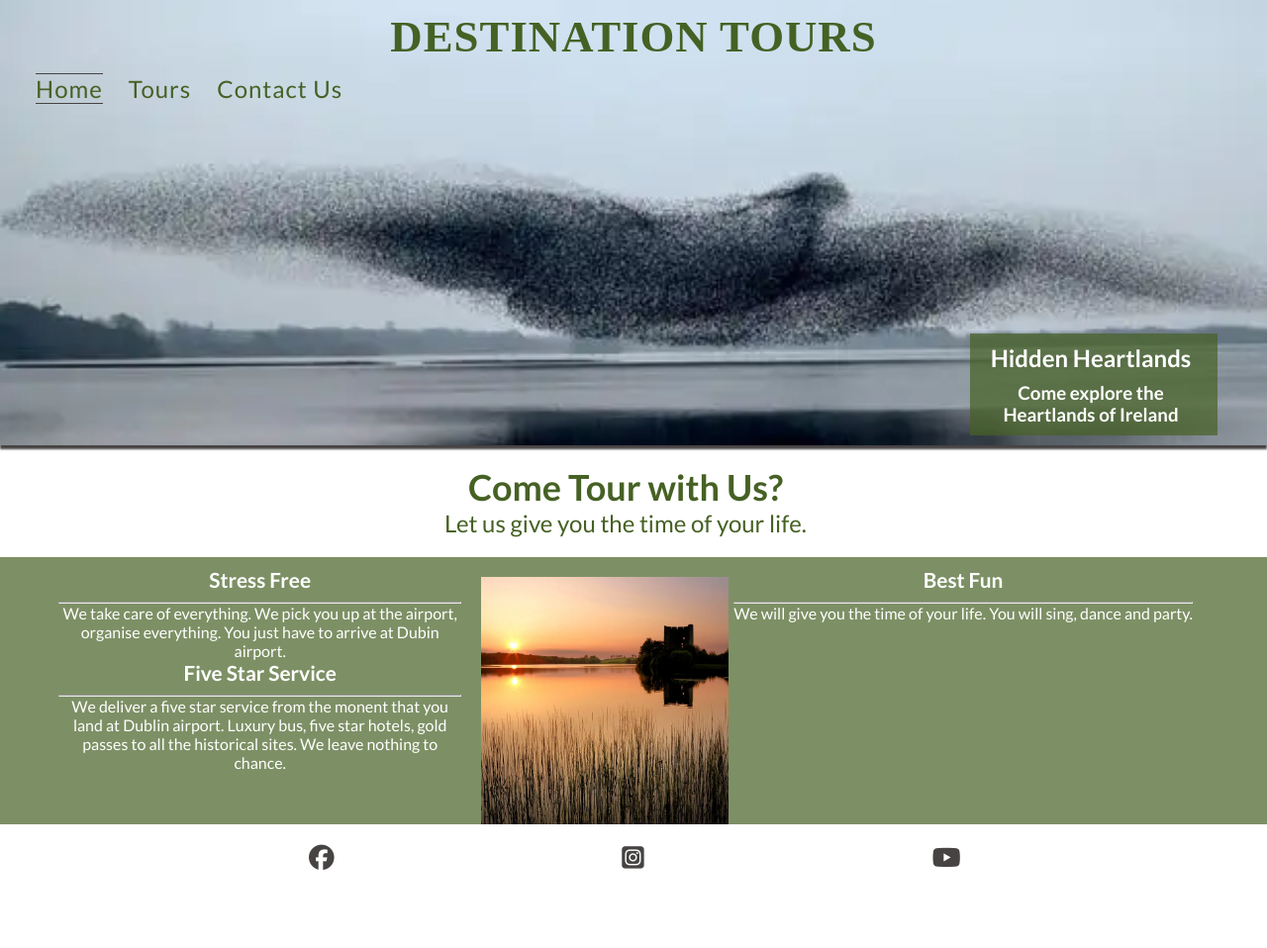
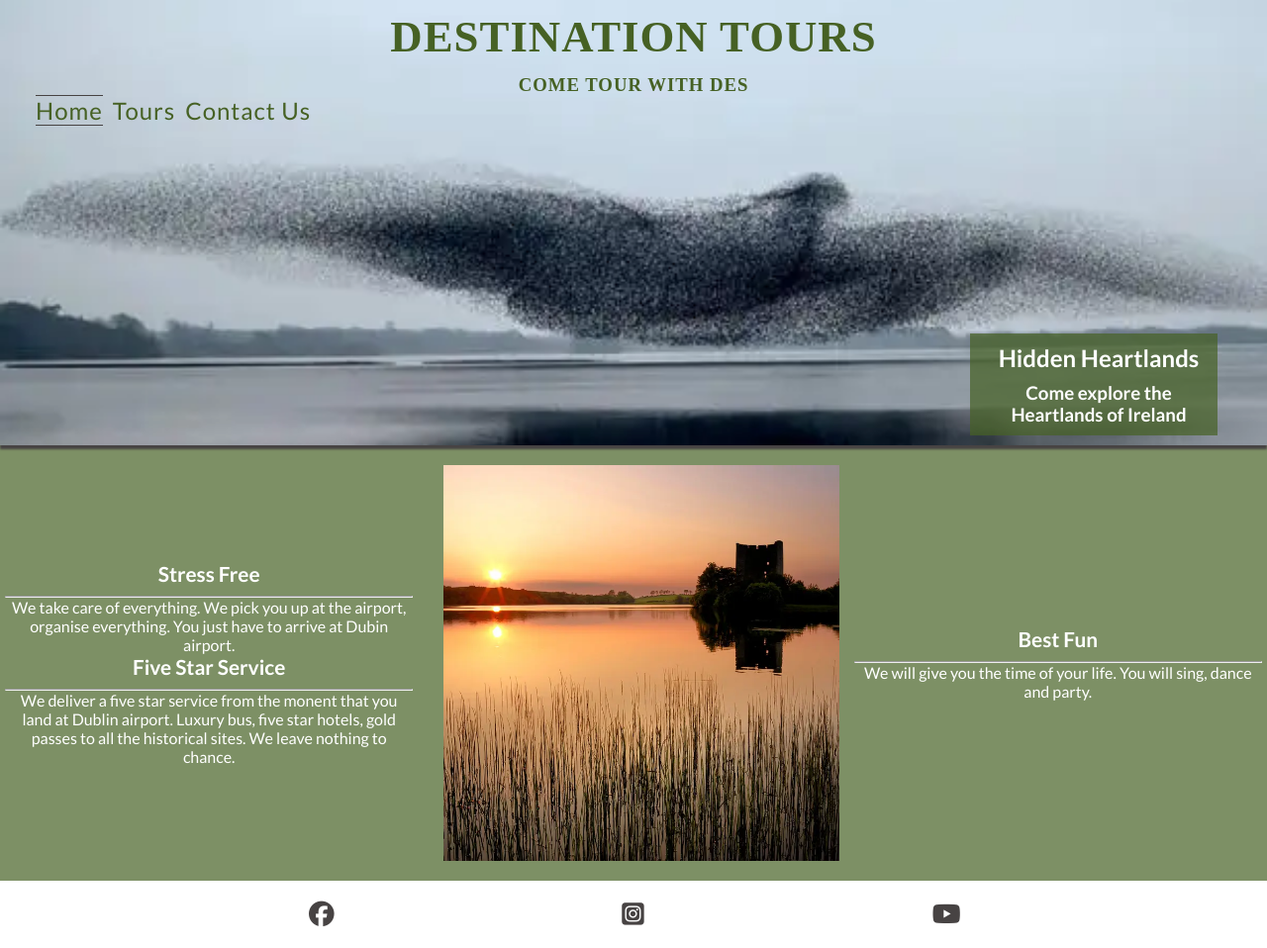
Before and after one commit to Declan444/destination-tours, a plain HTML site: page index.html in a window 1280 px wide. Shown: the whole page at 99% size. Before the commit the page ends 901 px from the top, so only its background shows below. Drawn offline with Linux system fonts and the light colour scheme.

Commit message:
Center image in sales area for larger screens. Modify the heading and other text in the header area

```diff
--- a/assets/css/style.css
+++ b/assets/css/style.css
@@ -38,7 +38,8 @@ header a {
     color: inherit;
 }
 
-h1 {
+
+#header {
     font-family: 'Raleway, sans-serif';
     text-transform: uppercase;
     letter-spacing: 1px;
@@ -119,10 +120,13 @@ main {
 
 
 #sales-area{
-    display:flex;
+    /*display:flex;
     flex-direction: column;
     text-align: center;
-    margin: 20px auto;
+    margin: 20px auto;*/
+    background-color: rgb(70,
+        97,
+        36);
 }
 #inner-sales-area{
     width: auto;
@@ -201,13 +205,14 @@ padding: 10px 5px 10px 5px;
 
 /* Media query: tablets and larger >= 768px*/
 @media screen and (min-width: 767px) {
-    div {
+    /*div {
         display: block;
         box-shadow: none;
         width: fit-content;
         padding-right: 1rem;
         text-align: center;
-    }
+
+    }*/
 
     #main-image-text {
         width: 250px;
@@ -232,8 +237,8 @@ padding: 10px 5px 10px 5px;
 
     }
     #inner-sales{
-        display: flex;
-        justify-content: center;
+        display: inline-flex;
+
 
     }
     #advantages1 {
@@ -244,12 +249,12 @@ padding: 10px 5px 10px 5px;
 
     }
     #advantages2{
-        /*width: 33%;*/
+        width: 250px;
     }
 
     #sales-area-image {
-    width: 250px
-    ;
+    width: 270;
+
     margin-top: 20px;
     }
 
@@ -259,9 +264,30 @@ padding: 10px 5px 10px 5px;
         border-bottom: 1px solid rgb(71, 67, 67);
     }
 
-    #main-image-text {
-        width: 250px;
-        right: 50px;
+
+    #inner-sales{
+        max-width: auto;
+        display: flex;
+        align-items: center;
+        justify-content: space-between;
+
+
+    }
+     #advantages1 {
+        width: 33%;
+
+    }
+
+    #sales-area-image {
+        align-items: center;
+        width: 400px;
+        height: 400px;
+        margin-bottom: 20px;
+
+
+    }
+    #advantages2 {
+        width: 33%;
     }
 
 
--- a/index.html
+++ b/index.html
@@ -16,9 +16,17 @@
   <body>
     <header>
       <!--  Header Business Name here-->
+    <nav id="header">
+      <a href="index.html">
+        <h1 id="business-name">Destination Tours</h1>
+        <h3>Come Tour with Des</h3>
+
+
+    </a>
+    </nav>
 
       <!-- page links go here-->
-      <a href="index.html"> <h1 id="business-name">Destination Tours</h1></a>
+
       <nav id="links">
         <div id="link1"><a href="index.html" class="active">Home</a></div>
         <div id="link2"><a href="tours.html">Tours</a></div>
@@ -36,9 +44,7 @@
 
         <section>
             <div id="sales-area">
-                <h2>Come Tour with Us?</h2>
 
-                <p>Let us give you the time of your life.</p>
             </div>
 
             <div id="inner-sales">
@@ -61,15 +67,6 @@
                     <p>We will give you the time of your life. You will sing, dance and party.</p>
                 </div>
             </div>
-
-
-
-
-
-
-
-
-
 
         </section>
 
```
